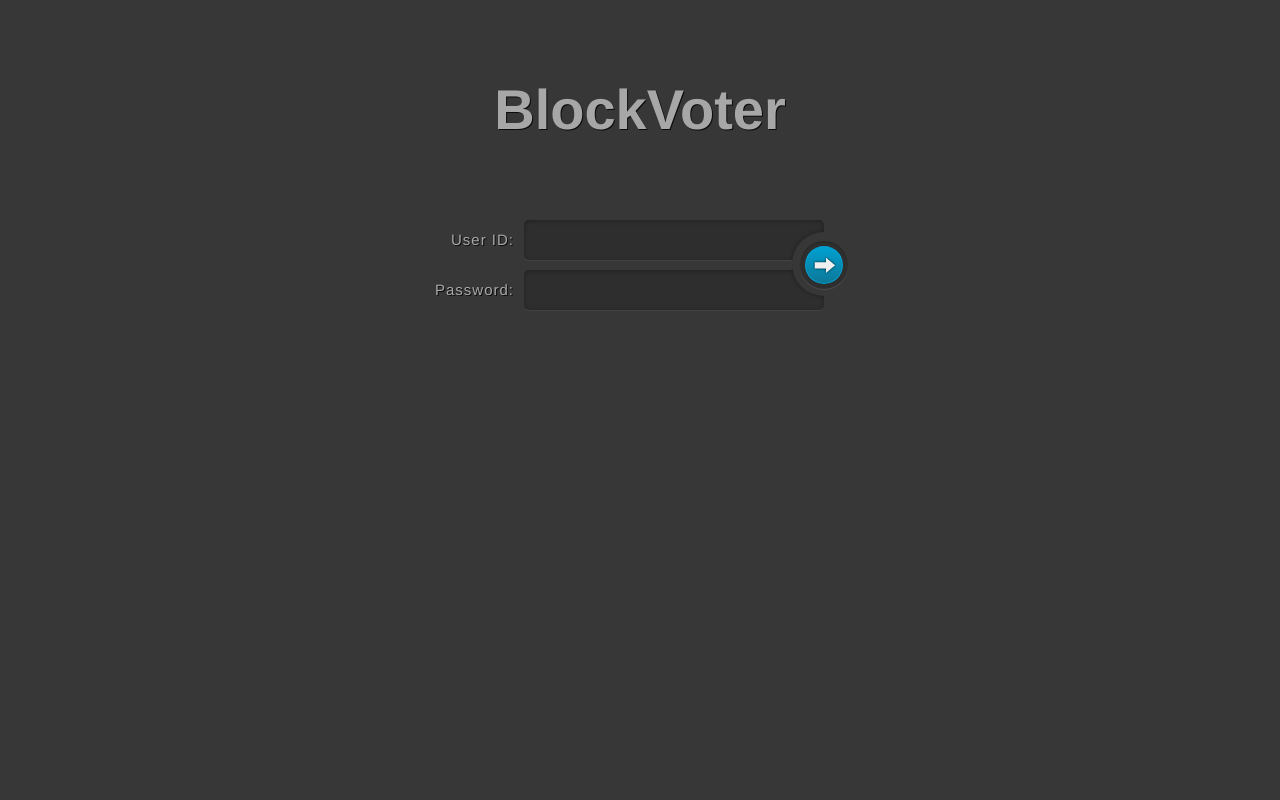
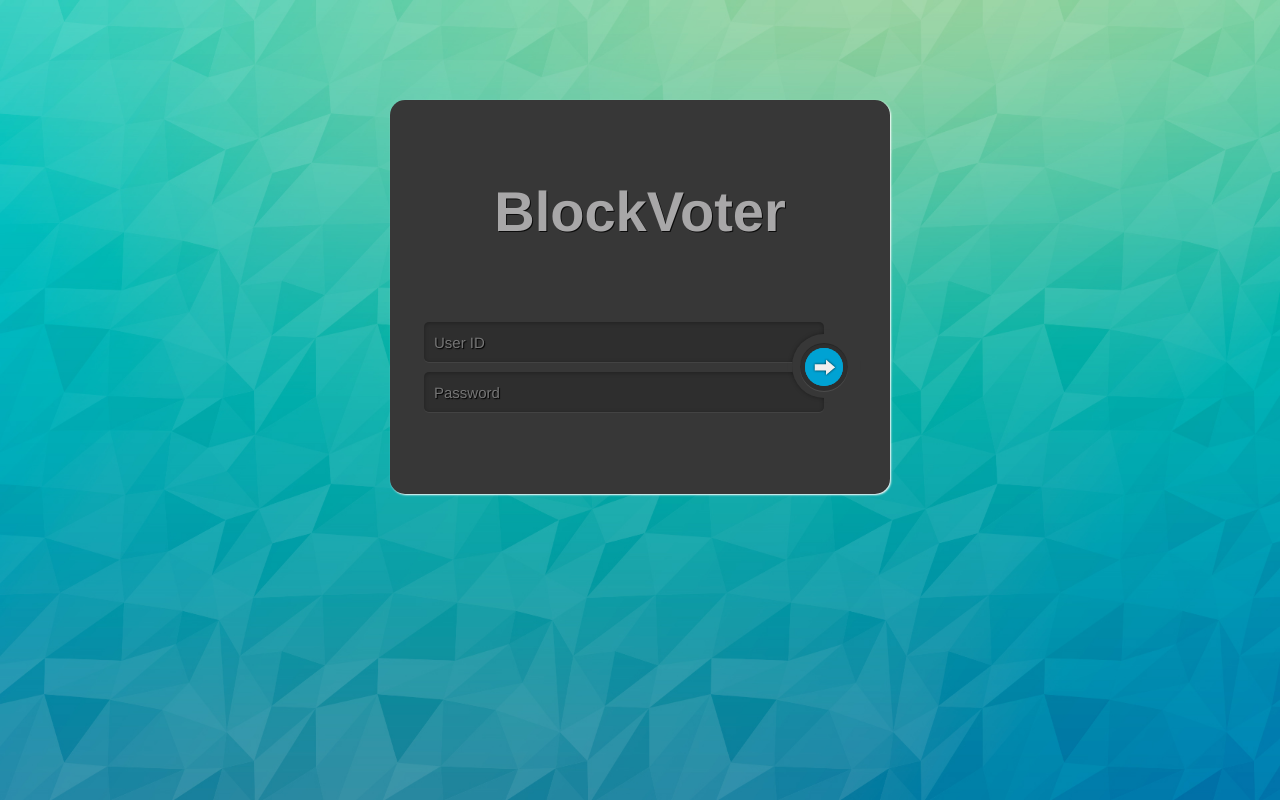
Before and after one commit to mayankmetha/VoterChain, a website: page main-web/login.html in a window 1280 px wide. Drawn offline with Linux system fonts and the light colour scheme.

Commit message:
redesigned login

```diff
--- a/main-web/login.css
+++ b/main-web/login.css
@@ -1,3 +1,31 @@
+@keyframes fadeInBody {
+    0% {
+        opacity: 0;
+        background-image: url();
+        background-repeat: no-repeat;
+        background-attachment: fixed;
+        background-position-x: 0;
+        background-position-y: 0;
+        background-size: 100% 100%;
+    }
+    100% {
+        opacity: 1;
+        background-image: url(01.jpg);
+        background-repeat: no-repeat;
+        background-attachment: fixed;
+        background-size: 100% 100%;
+    }
+}
+
+@keyframes fadeIn {
+    0% {
+        opacity: 0;
+    }
+    100% {
+        opacity: 1;
+    }
+}
+
 body, .login-submit, .login-submit:before, .login-submit:after {
     background: #373737;
 }
@@ -5,6 +33,30 @@ body, .login-submit, .login-submit:before, .login-submit:after {
 body {
     color: #404040;
     font: 14px/20px 'Helvetica Neue', Helvetica, Arial, sans-serif;
+    animation-name: fadeInBody;
+    animation-delay: 0.0s;
+    animation-duration: 0.5s;
+    animation-timing-function: ease-in;
+    animation-fill-mode: both;
+
+}
+
+.login-card {
+    background: #373737;
+    width: 500px;
+    margin: 100px auto;
+    padding: 2px 2px;
+    -moz-box-sizing: border-box;
+    -webkit-box-sizing: border-box;
+    box-sizing: border-box;
+    -webkit-box-shadow: 1px 1px 2px rgba(255, 255, 255, 1);
+    box-shadow: 1px 1px 2px rgba(255, 255, 255, 1);
+    border-radius: 15px;
+    animation-name: fadeIn;
+    animation-delay: 0.75s;
+    animation-duration: 0.5s;
+    animation-timing-function: ease-in;
+    animation-fill-mode: both;
 }
 
 .title {
@@ -32,7 +84,7 @@ body {
     margin: 0 0 10px;
 }
 
-input, button, label {
+input, button {
     font-family: 'Helvetica Neue', Helvetica, Arial, sans-serif;
     font-size: 15px;
     font-weight: 300;
@@ -43,7 +95,7 @@ input, button, label {
 
 input[type=text], input[type=password] {
     padding: 0 10px;
-    width: 300px;
+    width: 400px;
     height: 40px;
     color: #bbb;
     text-shadow: 1px 1px 1px black;
@@ -58,16 +110,6 @@ input[type=text]:focus, input[type=password]:focus {
     color: white;
     background: rgba(0, 0, 0, 0.1);
     outline: 0;
-}
-
-label {
-    float: left;
-    width: 100px;
-    line-height: 40px;
-    padding-right: 10px;
-    font-weight: 100;
-    text-align: right;
-    letter-spacing: 1px;
 }
 
 .login-submit {
@@ -130,20 +172,12 @@ label {
     right: 5px;
     background: #00a2d3;
     border-radius: 24px;
-    background-image: -webkit-linear-gradient(top, #00a2d3, #0d7796);
-    background-image: -moz-linear-gradient(top, #00a2d3, #0d7796);
-    background-image: -o-linear-gradient(top, #00a2d3, #0d7796);
-    background-image: linear-gradient(to bottom, #00a2d3, #0d7796);
     -webkit-box-shadow: inset 0 0 0 1px #00a2d3, 0 0 0 5px rgba(0, 0, 0, 0.16);
     box-shadow: inset 0 0 0 1px #00a2d3, 0 0 0 5px rgba(0, 0, 0, 0.16);
 }
 
 .login-button:active:before {
     background: #0591ba;
-    background-image: -webkit-linear-gradient(top, #0591ba, #00a2d3);
-    background-image: -moz-linear-gradient(top, #0591ba, #00a2d3);
-    background-image: -o-linear-gradient(top, #0591ba, #00a2d3);
-    background-image: linear-gradient(to bottom, #0591ba, #00a2d3);
 }
 
 .login-button:after {
@@ -155,8 +189,3 @@ label {
     height: 19px;
     background: url(arrow.png) 0 0 no-repeat;
 }
-
-::-moz-focus-inner {
-    border: 0;
-    padding: 0;
-}
--- a/main-web/login.html
+++ b/main-web/login.html
@@ -9,22 +9,23 @@
 </head>
 
 <body>
+    <div class="login-card">
             <div class="title">
                     <h1>BlockVoter</h1>
                 </div>
         <form class="login">
             <p>
-            <label for="login">User ID:</label>
-            <input type="text" name="login" id="login" />
+
+                <input type="text" name="login" id="login" placeholder="User ID" required="true" autocomplete="false" />
             </p>
             <p>
-            <label for="password">Password:</label>
-            <input type="password" name="password" id="password" />
+                <input type="password" name="password" id="password" placeholder="Password" required="true" autocomplete="false" />
             </p>
             <p class="login-submit">
                 <button type="submit" class="login-button">Login</button>
             </p>
         </form>
+    </div>
 </body>
 
 </html>
```
Also changed, not shown: main-web/01.jpg (added). Lines whose indentation alone changed are shown as unchanged.
